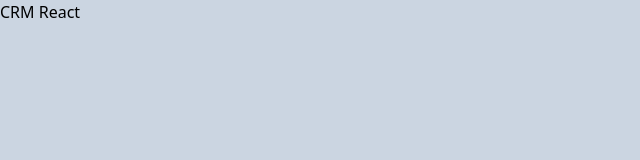
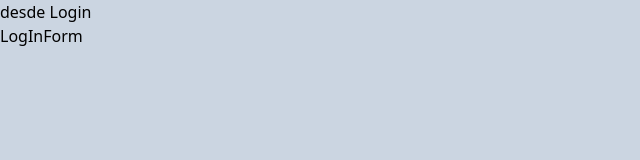
Before and after one commit to bimbaquingoch/04-crm-react, a React (Vite) app: page / in a window 1280 px wide. Shown: the top 160 px of the page, without its empty margins (0-640 px from the left). Built offline with nearby package versions, Linux system fonts and the light colour scheme.

Commit message:
inicio router

```diff
--- a/package.json
+++ b/package.json
@@ -13,6 +13,7 @@
       "prop-types": "^15.8.1",
       "react": "^17.0.2",
       "react-dom": "^17.0.2",
+      "react-router-dom": "^6.3.0",
       "tailwindcss": "^3.0.23"
    },
    "devDependencies": {
--- a/src/App.jsx
+++ b/src/App.jsx
@@ -1,11 +1,27 @@
 import { useState } from "react";
+import { BrowserRouter, Routes, Route } from "react-router-dom";
+import { Layout } from "./layout/Layout";
+import { LogIn } from "./layout/LogIn";
+import { Inicio } from "./pages/Inicio";
+import { LogInForm } from "./pages/LogInForm";
 
 function App() {
    const [count, setCount] = useState(0);
 
    return (
       <>
-         <h1>CRM React</h1>
+         <BrowserRouter>
+            <Routes>
+               {/* grupo de rutas */}
+               <Route path='/' element={<LogIn />}>
+                  {/* rutas anidadas pertenecen al grupo de rutas */}
+                  <Route index element={<LogInForm />} />
+               </Route>
+               <Route path='/clientes' element={<Layout />}>
+                  <Route index element={<Inicio />} />
+               </Route>
+            </Routes>
+         </BrowserRouter>
       </>
    );
 }
--- /dev/null
+++ b/src/layout/Layout.jsx
@@ -0,0 +1,10 @@
+import { Outlet } from "react-router-dom";
+
+export const Layout = () => {
+   return (
+      <div>
+         <h1>Desde Layout</h1>
+         <Outlet />
+      </div>
+   );
+};
--- /dev/null
+++ b/src/layout/LogIn.jsx
@@ -0,0 +1,10 @@
+import { Outlet } from "react-router-dom";
+
+export const LogIn = () => {
+   return (
+      <div>
+         <h1>desde Login</h1>
+         <Outlet />
+      </div>
+   );
+};
--- /dev/null
+++ b/src/pages/EditarCliente.jsx
@@ -0,0 +1,7 @@
+export const EditarCliente = () => {
+   return (
+      <div>
+         <h1>EditarCliente</h1>
+      </div>
+   );
+};
--- /dev/null
+++ b/src/pages/Inicio.jsx
@@ -0,0 +1,7 @@
+export const Inicio = () => {
+   return (
+      <div>
+         <h1>Inicio</h1>
+      </div>
+   );
+};
--- /dev/null
+++ b/src/pages/LogInForm.jsx
@@ -0,0 +1,9 @@
+import React from "react";
+
+export const LogInForm = () => {
+   return (
+      <div>
+         <h1>LogInForm</h1>
+      </div>
+   );
+};
--- /dev/null
+++ b/src/pages/NuevoCliente.jsx
@@ -0,0 +1,7 @@
+export const NuevoCliente = () => {
+   return (
+      <div>
+         <h1>NuevoCliente</h1>
+      </div>
+   );
+};
```
